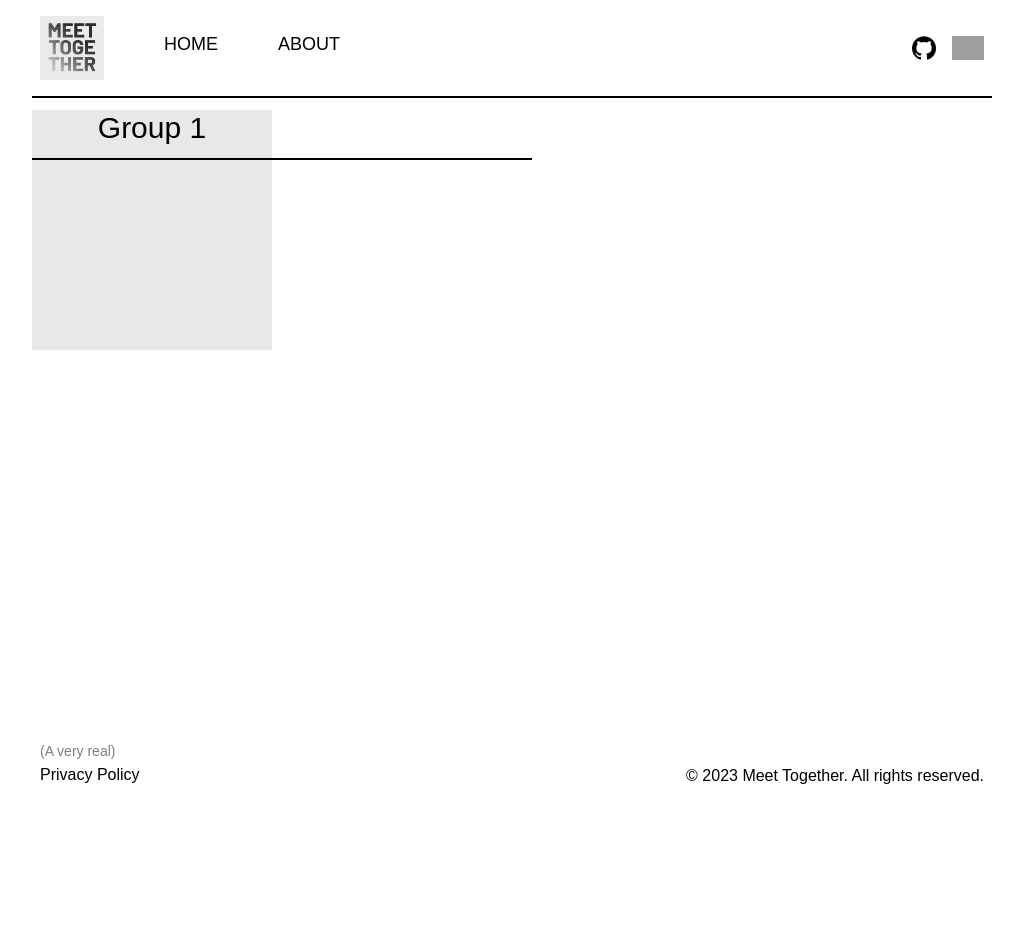
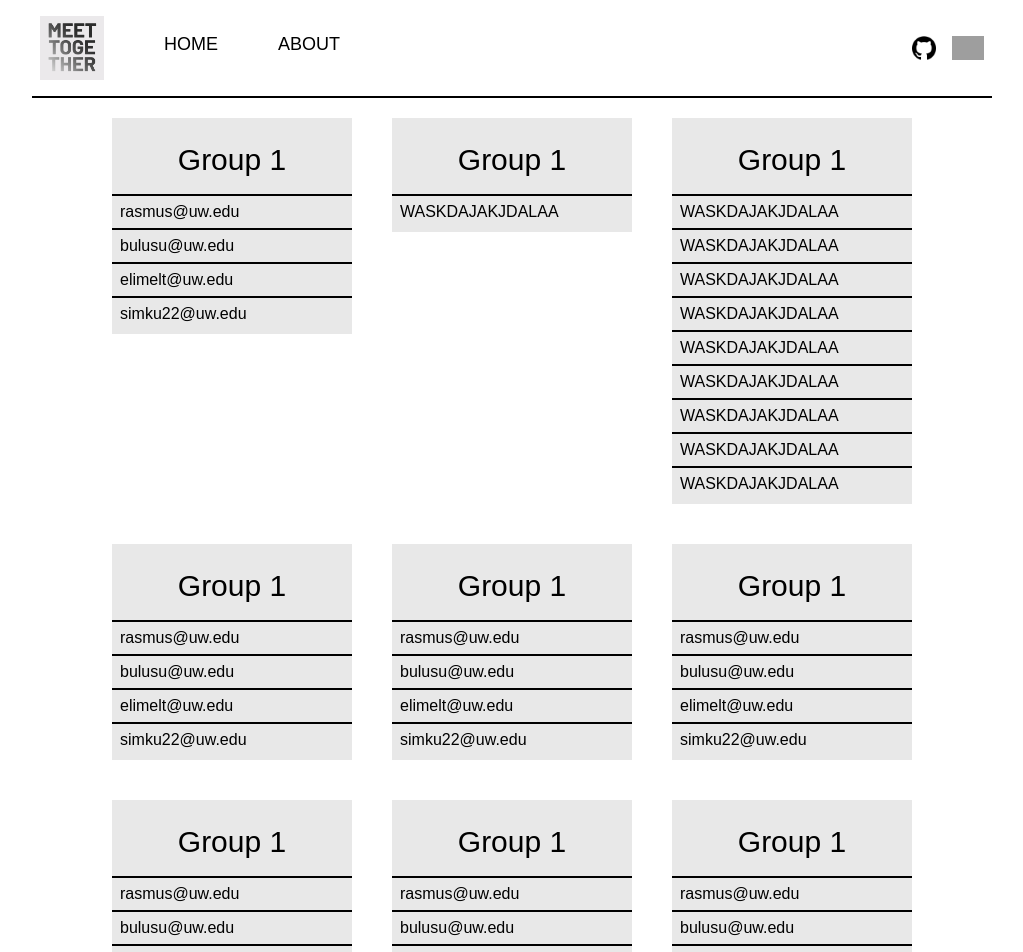
Before and after one commit to elimelt/meet-together, a React (Create React App) app in the folder client/: page /groups in a window 1280 px wide. Shown: the top 952 px of the page, without its empty margins (128-1151 px from the left). Before the commit the page ends 800 px from the top, so only its background shows below. Built offline with nearby package versions, Linux system fonts and the light colour scheme; grey boxes are pictures that could not be loaded.

Commit message:
groups page works with array input, about page

```diff
--- a/client/src/About.js
+++ b/client/src/About.js
@@ -4,8 +4,8 @@ export const About = () => {
       <h1 className="text-6xl font-bold m-4">
         MEET TOGETHER
       </h1>
-      <p className="text-center m-4">
-        With our innovative matching algorithm, we make it easy for users to build their communities by leveraging form data and assigning priority to ideas that matter, ensuring personalized and engaging group dynamics. Join us to effortlessly create connections that matter!
+      <p className="text-center m-4 w-3/5 text-lg">
+        With our innovative matching algorithm, we make it easy for users to explore their communities by leveraging form data and assigning priority to ideas that matter, ensuring personalized and engaging group dynamics.
       </p>
       <div className="container mx-auto flex flex-wrap justify-center">
         <div className="flex w-96 m-5 items-center border border-black-800 rounded-lg shadow dark:bg-white-800">
--- a/client/src/App.js
+++ b/client/src/App.js
@@ -21,7 +21,7 @@ const list = [];
 
 function App() {
   const [data, setData] = useState([])
-
+  const dataGroups = [{name: 'rasmus@uw.edu'}, {name: 'bulusu@uw.edu'}, {name: 'elimelt@uw.edu'}, {name: 'simku22@uw.edu'}]
   return (
     <div id="app" className='ml-25 mr-25 flex flex-col h-screen'>
       <BrowserRouter>
@@ -30,7 +30,7 @@ function App() {
           <Route path="/" element={<FormInput setData={setData} />} />
           <Route path="/about" element={<About />} />
           <Route path='/fields' element={<Sort data={data} setData={setData} />} />
-          <Route path='/groups' element={<Groups />} />
+          <Route path='/groups' element={<Groups data={dataGroups} />} />
         </Routes>
         <Footer />
       </BrowserRouter>
--- a/client/src/FormInput.js
+++ b/client/src/FormInput.js
@@ -34,7 +34,7 @@ export const FormInput = (props) => {
   return (
     <div>
       <h1 className='text-4xl text-center m-5 mb-5 mt-16 font-bold'>INPUT YOUR FORM</h1>
-      <p className='text-center text-lg mb-8'>And we will make the magic happen!</p>
+      <p className='text-center text-lg mb-8'>And we will make the magic happen! 🪄</p>
       <div className="bg-secondary w-3/5 h-20 m-auto flex flex-row items-center">
         <input id='input' className="border-radius-1 w-full text-lg ml-5 focus:outline-none bg-gradient-to-r from-black via-black via-black via-black to-secondary text-transparent bg-clip-text" type="text" placeholder="link here..."></input>
         <Link className='h-full' to="/fields">
--- a/client/src/Groups.js
+++ b/client/src/Groups.js
@@ -1,17 +1,35 @@
 const Group = (props) => {
-  const { number } = props;
+  const { number, data } = props;
   return (
-    <div className="w-60 h-60 bg-secondary">
-      <h1 className="text-3xl text-center m-3">Group {number}</h1>
-      <hr className="border border-black w-max"></hr>
+    <div className="w-60 bg-secondary border-t-1 pt-1 pb-1 m-5">
+      <h1 className="text-3xl text-center m-3 pt-2 pb-1">Group {number}</h1>
+      {data.map((element, i) => {
+        return <p key={i} className="border-t-2 flex border-black p-1 pl-2">{element.name}</p>
+      })}
     </div>
   );
 }
 
-export const Groups = () => {
+export const Groups = (props) => {
+  const { data } = props;
   return (
-    <div id="group">
-      <Group number='1' />
+    <div id="group" className="flex flex-wrap justify-center items-start">
+      <Group number='1' data={data} />
+      <Group number='1' data={[{name: "WASKDAJAKJDALAA"}]} />
+      <Group number='1' data={[{name: "WASKDAJAKJDALAA"}, {name: "WASKDAJAKJDALAA"}, {name: "WASKDAJAKJDALAA"}, {name: "WASKDAJAKJDALAA"}, {name: "WASKDAJAKJDALAA"}, {name: "WASKDAJAKJDALAA"}, {name: "WASKDAJAKJDALAA"}, {name: "WASKDAJAKJDALAA"}, {name: "WASKDAJAKJDALAA"}]} />
+
+      <Group number='1' data={data} />
+
+      <Group number='1' data={data} />
+      <Group number='1' data={data} />
+      <Group number='1' data={data} />
+      <Group number='1' data={data} />
+      <Group number='1' data={data} />
+
+      <Group number='1' data={data} />
+      <Group number='1' data={data} />
+
+
     </div>
   );
 }
```
